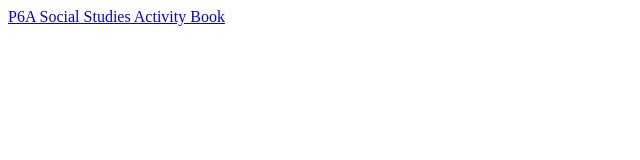
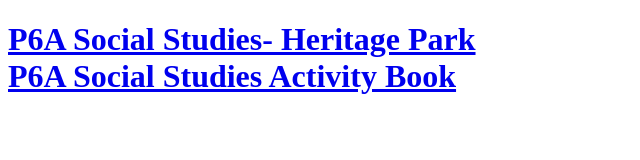
Before and after one commit to twowheel22/innovaWork, a plain HTML site: page index.html in a window 1280 px wide. Shown: the whole page, without its empty margins (0-640 px from the left). Drawn offline with Linux system fonts and the light colour scheme.

Commit message:
Add files via upload

```diff
--- a/index.html
+++ b/index.html
@@ -7,6 +7,10 @@
     <title>Document</title>
 </head>
 <body>
+<h1>
+    <a href="https://www.drivehq.com/file/DFPublishFile.aspx/FileID6941570363/Keylf0nenaypbod/P6A Social Studies- Heritage Park.pptx">P6A Social Studies- Heritage Park</a>
+<br>
     <a href="https://www.drivehq.com/file/DFPublishFile.aspx/FileID6940834293/Keycx3gdpgn07op/pg 14 to 16.pdf">P6A Social Studies Activity Book</a>
+</h1>
 </body>
 </html>
```
